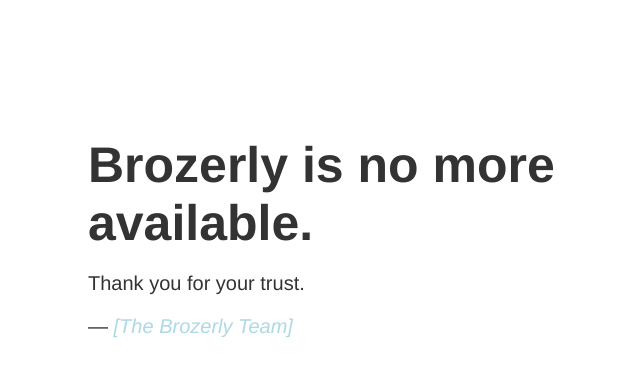
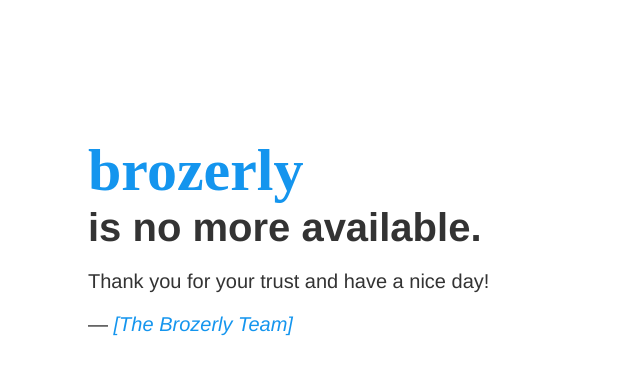
Before and after one commit to Brozerly/goodbye, a plain HTML site: page index.html in a window 1280 px wide. Shown: the whole page, without its empty margins (227-867 px from the left). Drawn offline with Linux system fonts and the light colour scheme.

Commit message:
some style

```diff
--- a/index.html
+++ b/index.html
@@ -1,4 +1,3 @@
-<!DOCTYPE html>
 <html>
     <head>
         <title>Site is down for maintenance</title>
@@ -6,9 +5,10 @@
         <meta name="viewport" content="width=device-width, initial-scale=1" />
         <style type="text/css">
             body { text-align: center; padding: 10%; font: 20px Helvetica, sans-serif; color: #333; }
-            h1 { font-size: 50px; margin: 0; }
+            h1 { font-size: 60px; margin: 0; font-family: pacifico; color:#1495ee;}
+            h2 { font-size: 40px; margin: 0;}
             article { display: block; text-align: left; max-width: 650px; margin: 0 auto; }
-            i { color: lightblue; text-decoration: none; }
+            i { color: #1495ee; text-decoration: none; }
             a:hover { color: #333; text-decoration: none; }
             @media only screen and (max-width : 480px) {
                 h1 { font-size: 40px; }
@@ -17,9 +17,10 @@
     </head>
     <body>
         <article>
-            <h1>Brozerly is no more available.</h1>
-            <p>Thank you for your trust.</p>
-            <p id="signature">&mdash; <i href="">[The Brozerly Team]</i></p>
+            <h1>brozerly</h1>
+            <h2>is no more available.</h2>
+            <p>Thank you for your trust and have a nice day!</p>
+            <p id="signature">&mdash; <i>[The Brozerly Team]</i></p>
         </article>
     </body>
 </html>
```
